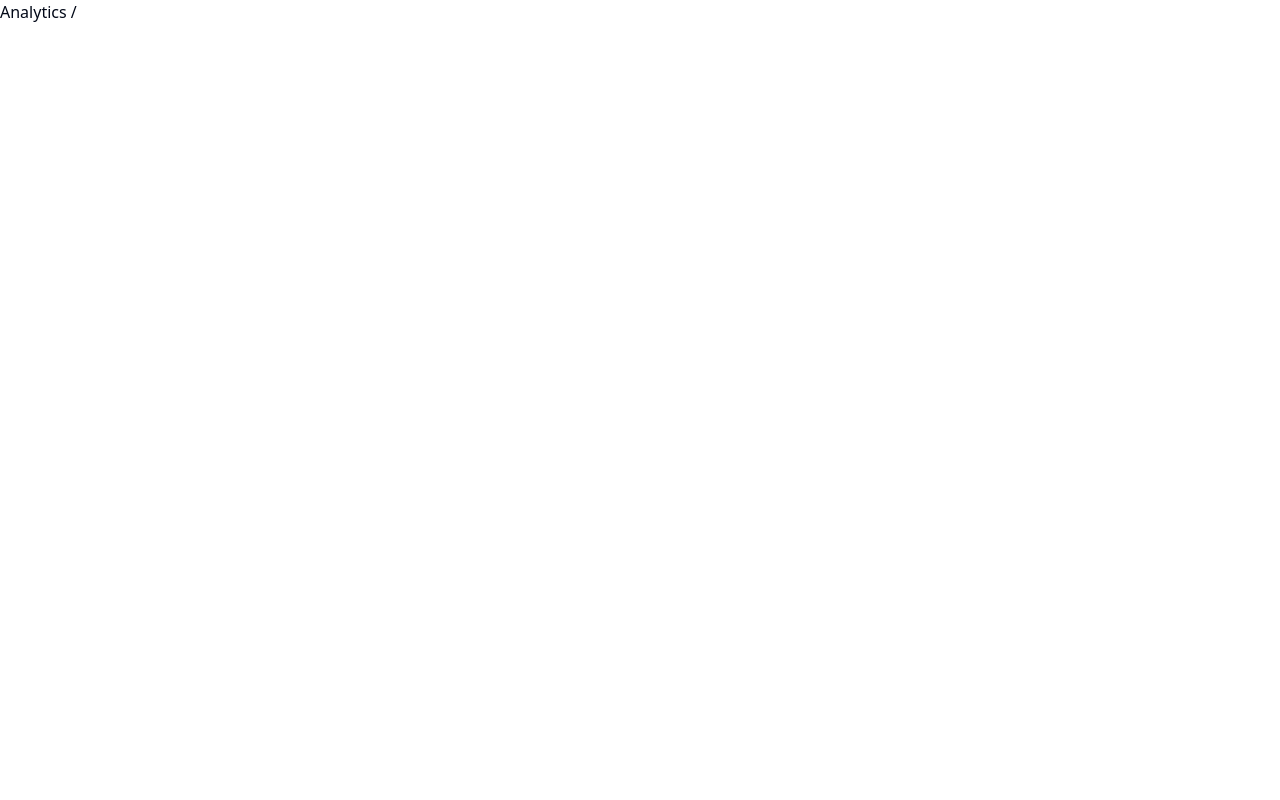
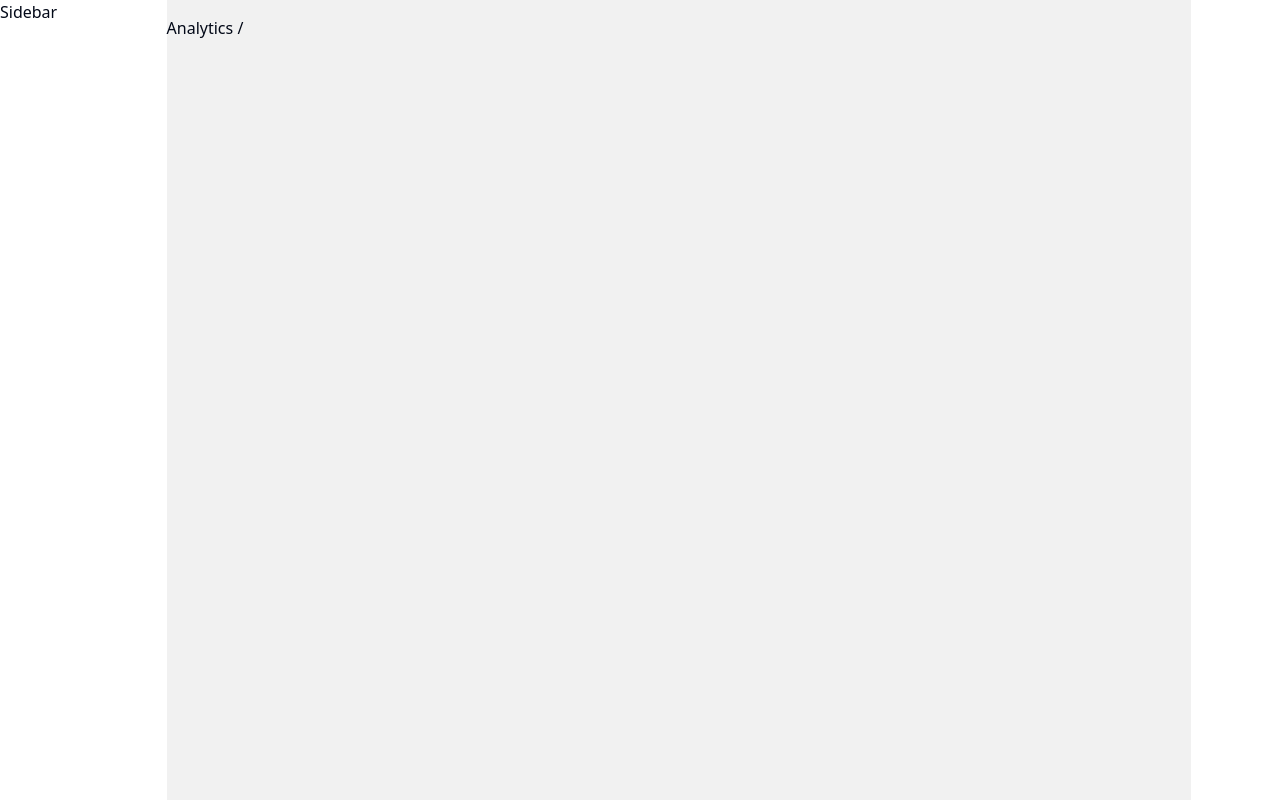
Before and after one commit to Beamlak996/reusable-components, a React app: page /analytics/dashboard in a window 1280 px wide. Built offline with nearby package versions, Linux system fonts and the light colour scheme; the HTML template or start-up script is replaced by a standard one.

Commit message:
root layout setup done

```diff
--- a/src/App.tsx
+++ b/src/App.tsx
@@ -5,11 +5,13 @@ import { Stroage } from "./pages/storage";
 import { Settings } from "lucide-react";
 import { Build } from "./pages/build";
 import { Analytics } from "./pages/analytics";
+import { RootLayout } from "./layout/root-layout";
 
 function App() {
 
   return (
     <BrowserRouter>
+      <RootLayout>
         <Routes>
           <Route path="/" element={<AllApps />} />
           <Route path="/authentication" element={<Authentication />} />
@@ -18,6 +20,7 @@ function App() {
           <Route path="/build/:bID" element={<Build />} />
           <Route path="/analytics/:aID" element={<Analytics />} />
         </Routes>
+      </RootLayout>
     </BrowserRouter>
   );
 }
--- /dev/null
+++ b/src/components/reusable/sidebar/sidebar.tsx
@@ -0,0 +1,9 @@
+
+
+export const Sidebar = () => {
+    return (
+        <div>
+            Sidebar
+        </div>
+    )
+}
--- /dev/null
+++ b/src/components/reusable/sidebar/sub-menu.tsx
@@ -0,0 +1,9 @@
+
+
+export const SubMenu = () => {
+    return (
+        <div>
+
+        </div>
+    )
+}
--- a/src/index.css
+++ b/src/index.css
@@ -67,3 +67,11 @@
     @apply bg-background text-foreground;
   }
 }
+
+.link {
+  @apply p-2.5 flex rounded-md gap-6 items-center md:cursor-pointer cursor-default duration-300 font-medium;
+}
+
+.active {
+  @apply bg-blue-100 text-blue-600;
+}
--- /dev/null
+++ b/src/layout/root-layout.tsx
@@ -0,0 +1,12 @@
+import { Sidebar } from "@/components/reusable/sidebar/sidebar"
+
+export const RootLayout = ({children}: {children: React.ReactNode}) => {
+    return (
+        <div className="flex gap-5" >
+            <Sidebar />
+            <main className="max-w-5xl flex-1 mx-auto py-4 bg-[#f1f1f1] min-h-screen" >
+                {children}
+            </main>
+        </div>
+    )
+}
```
Lines whose indentation alone changed are shown as unchanged.
